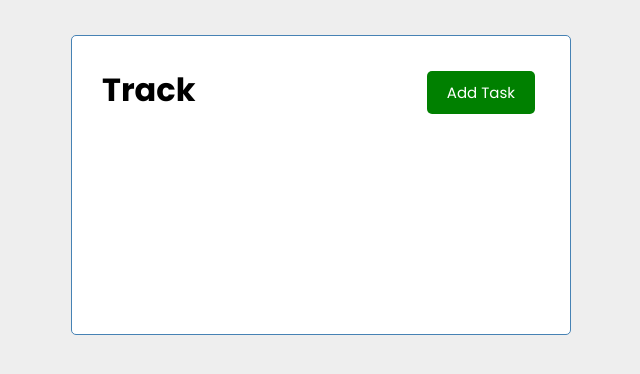
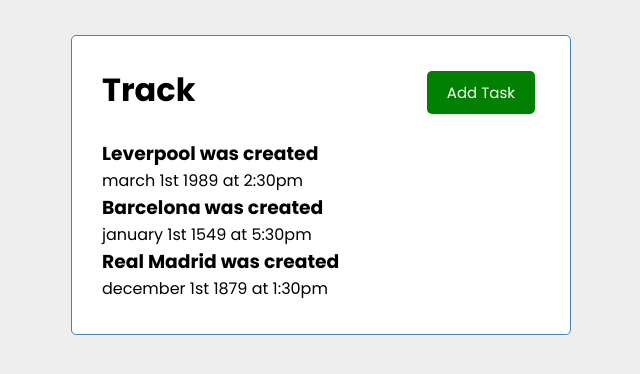
Before and after one commit to Mirjalol-Inomjonov/todo-list, a Vue app: page / in a window 1280 px wide. Shown: the top 374 px of the page, without its empty margins (319-959 px from the left). Built offline with nearby package versions, Linux system fonts and the light colour scheme.

Commit message:
add: Task component

```diff
--- a/src/App.vue
+++ b/src/App.vue
@@ -1,7 +1,8 @@
 <template>
   <div id="app">
     <div class="container">
-      <Header :title="title" />
+      <Header title="Track" />
+      <Tasks :tasks="tasks" />
     </div>
     <router-view />
   </div>
@@ -9,11 +10,14 @@
 
 <script>
 import Header from "./components/Header";
+import Tasks from "./components/Tasks";
 export default {
   components: {
     Header,
+    Tasks,
   },
-  data() {
+
+  Tasksdata() {
     return {
       title: "Track",
       tasks: [],
@@ -34,7 +38,7 @@
         reminder: true,
       },
       {
-        id: 1,
+        id: 3,
         text: "Real Madrid was created",
         day: "december 1st 1879 at 1:30pm",
         reminder: true,
--- /dev/null
+++ b/src/components/Task.vue
@@ -0,0 +1,17 @@
+<template>
+  <div>
+    <h3>{{ task.text }}</h3>
+    <p>{{ task.day }}</p>
+  </div>
+</template>
+
+<script>
+export default {
+  name: "Task",
+  props: {
+    task: Object,
+  },
+};
+</script>
+
+<style lang="scss" scoped></style>
--- a/src/components/Tasks.vue
+++ b/src/components/Tasks.vue
@@ -1,12 +1,19 @@
 <template>
   <div>
-    taks
+    <div v-for="task in tasks" :key="task.id">
+      <Task :task="task" />
+    </div>
   </div>
 </template>
 
 <script>
+import Task from "./Task.vue";
 export default {
+  components: { Task },
   name: "Tasks",
+  props: {
+    tasks: Array,
+  },
 };
 </script>
 
```
Also changed, not shown: src/components/Button.vue (+6 -4 lines).
